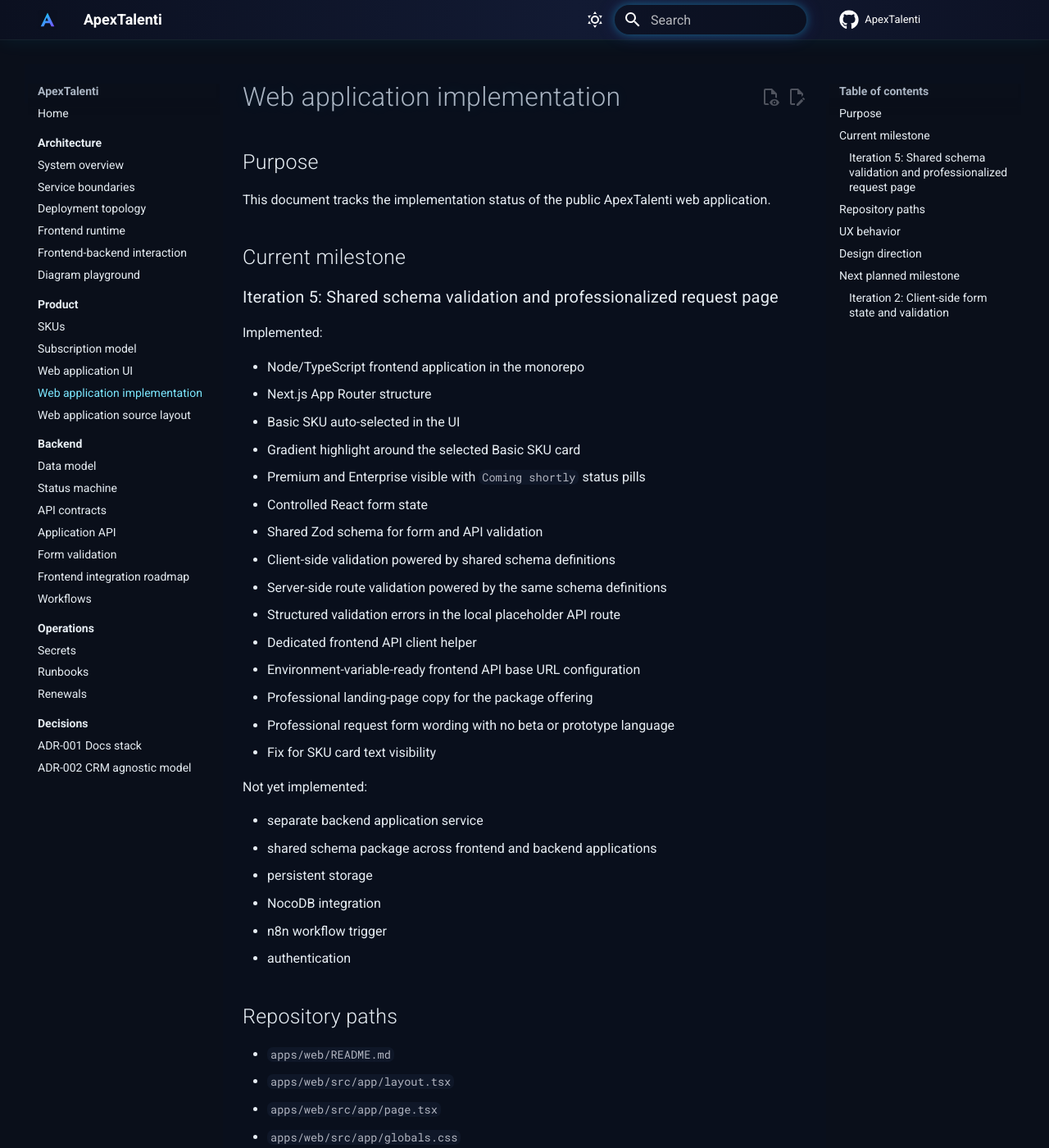
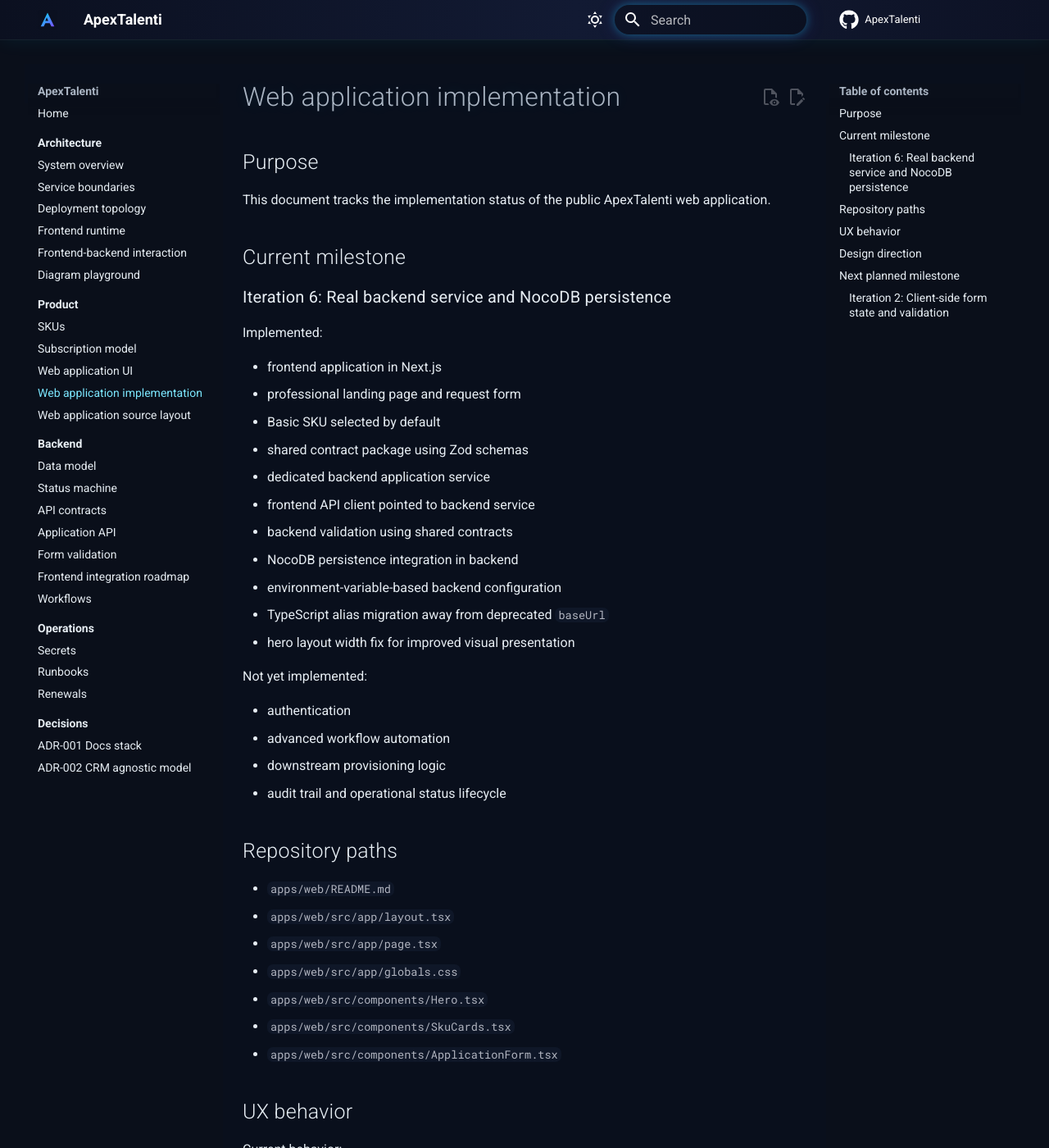
Before and after one commit to comedido/ApexTalenti, an MkDocs documentation site: the page built from docs/product/webapp-implementation.md, in a window 1280 px wide and 1400 px high. Shown: the whole window at 82% size. Built offline with MkDocs 1.6.1 and Material for MkDocs 9.7.7, drawn with Linux system fonts in a browser that asks for light colours; comment, search, counter and statistics services are not loaded.

Commit message:
Iteration 6 Documentation updated

```diff
--- a/docs/backend/frontend-integration-roadmap.md
+++ b/docs/backend/frontend-integration-roadmap.md
@@ -6,31 +6,23 @@ This document describes the staged integration path between the ApexTalenti fron
 
 ## Current status
 
-### Iteration 5
+### Iteration 6
 
 Implemented:
 
-- frontend application created
-- public page and form rendered
-- Basic SKU auto-selected in the UI
-- Premium and Enterprise visible but not selectable
-- controlled client-side form state
-- shared schema-based client validation
-- shared schema-based server validation
-- local placeholder API route for application submission
-- structured validation errors from the local route
-- mock application reference returned to the UI
-- extracted frontend API client layer
-- environment-variable-ready frontend API base URL support
-- professionalized service-page copy and form presentation
+- frontend request form
+- backend application service
+- shared schema contracts
+- backend validation
+- NocoDB persistence
+- external backend base URL integration from frontend
 
 Not implemented:
 
-- separate backend service
-- cross-application shared schema package
-- persistent storage
-- workflow trigger
-- NocoDB integration
+- provisioning workflow execution
+- registrar integration
+- mailbox provisioning
+- S3 deployment lifecycle
 
 ## Planned integration stages
 
--- a/docs/product/webapp-implementation.md
+++ b/docs/product/webapp-implementation.md
@@ -6,34 +6,28 @@ This document tracks the implementation status of the public ApexTalenti web app
 
 ## Current milestone
 
-### Iteration 5: Shared schema validation and professionalized request page
+### Iteration 6: Real backend service and NocoDB persistence
 
 Implemented:
 
-- Node/TypeScript frontend application in the monorepo
-- Next.js App Router structure
-- Basic SKU auto-selected in the UI
-- Gradient highlight around the selected Basic SKU card
-- Premium and Enterprise visible with `Coming shortly` status pills
-- Controlled React form state
-- Shared Zod schema for form and API validation
-- Client-side validation powered by shared schema definitions
-- Server-side route validation powered by the same schema definitions
-- Structured validation errors in the local placeholder API route
-- Dedicated frontend API client helper
-- Environment-variable-ready frontend API base URL configuration
-- Professional landing-page copy for the package offering
-- Professional request form wording with no beta or prototype language
-- Fix for SKU card text visibility
+- frontend application in Next.js
+- professional landing page and request form
+- Basic SKU selected by default
+- shared contract package using Zod schemas
+- dedicated backend application service
+- frontend API client pointed to backend service
+- backend validation using shared contracts
+- NocoDB persistence integration in backend
+- environment-variable-based backend configuration
+- TypeScript alias migration away from deprecated `baseUrl`
+- hero layout width fix for improved visual presentation
 
 Not yet implemented:
 
-- separate backend application service
-- shared schema package across frontend and backend applications
-- persistent storage
-- NocoDB integration
-- n8n workflow trigger
 - authentication
+- advanced workflow automation
+- downstream provisioning logic
+- audit trail and operational status lifecycle
 
 ## Repository paths
 
```
Also changed, not shown: docs/backend/application-api.md (+12 -7 lines), docs/product/webapp-source-layout.md (+39 -29 lines).
